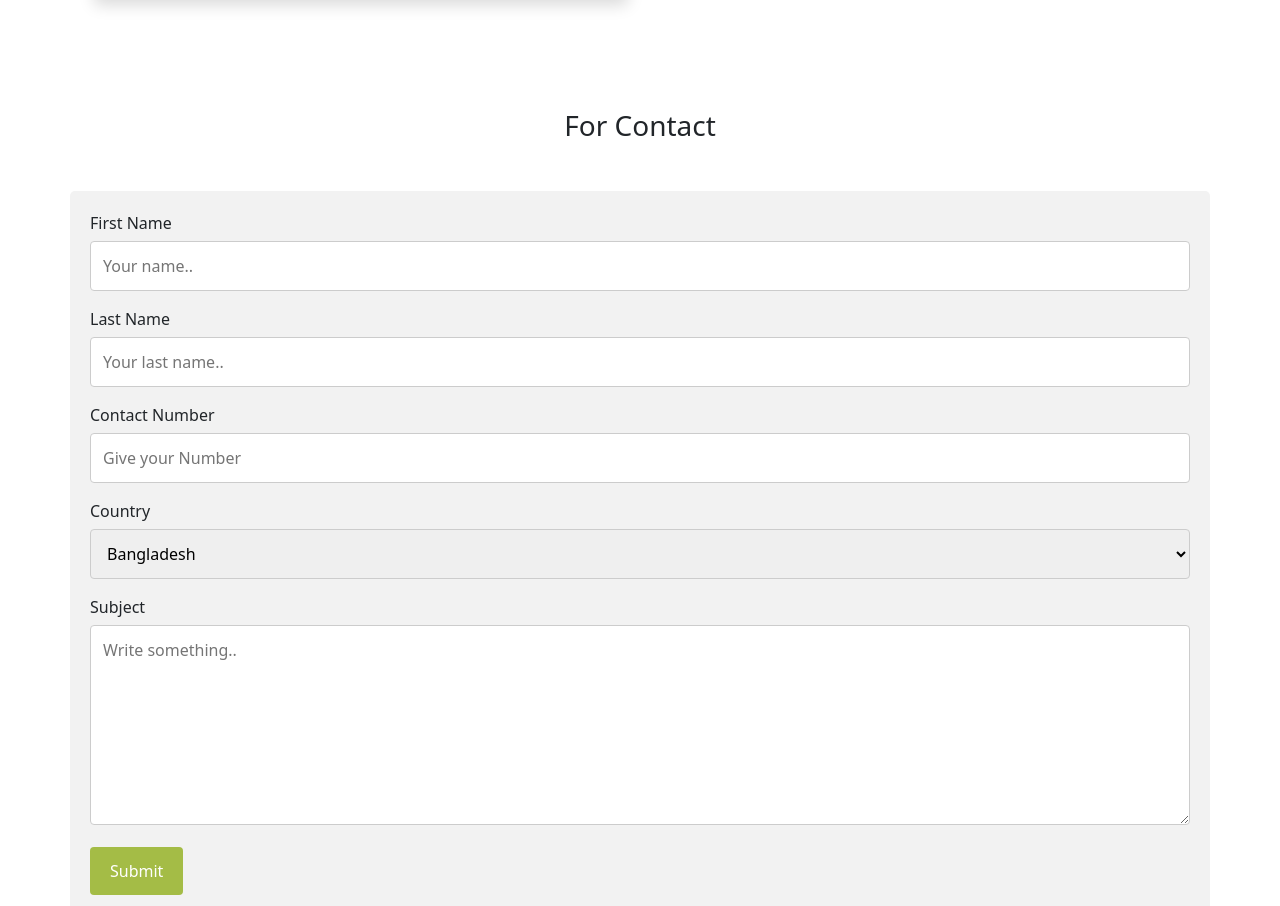
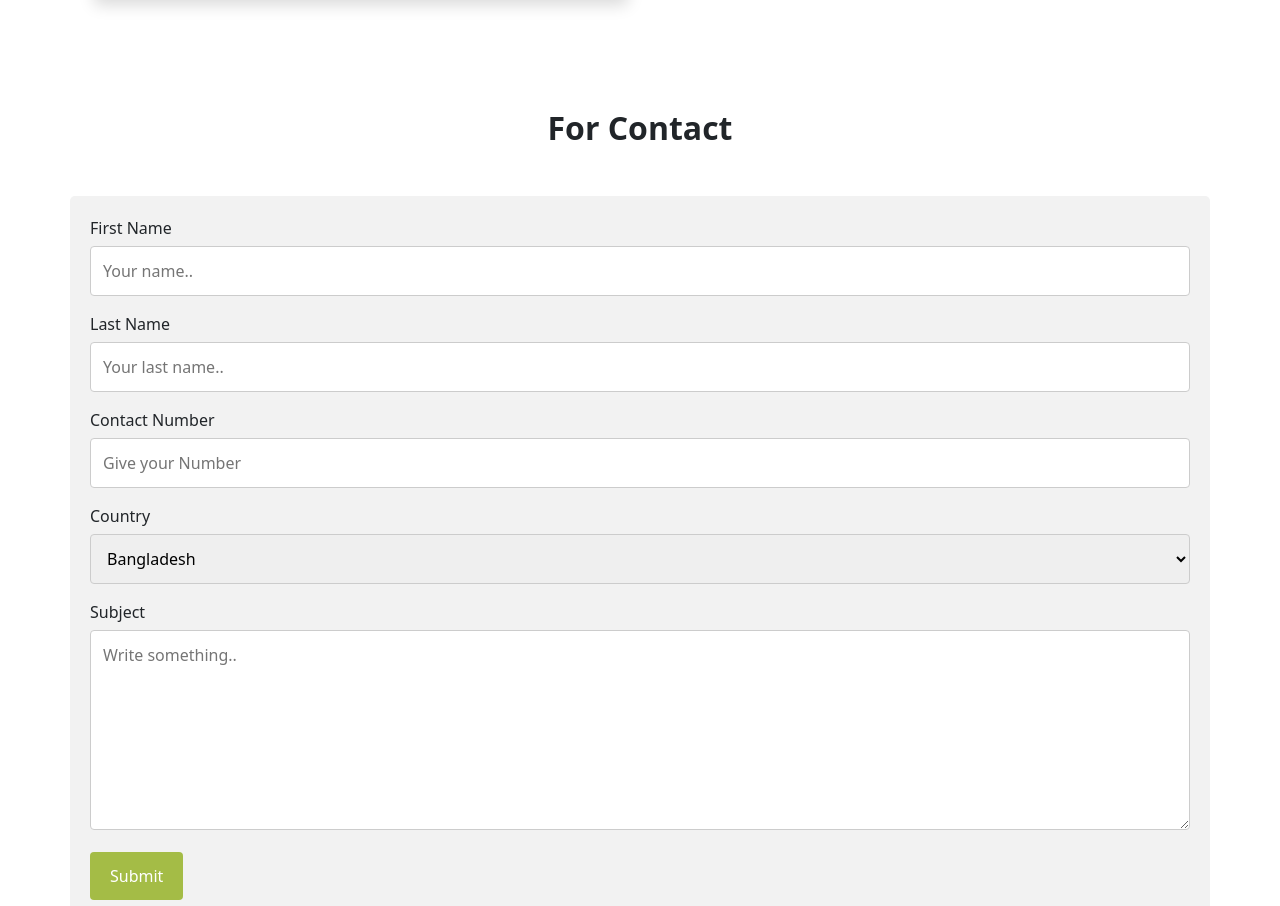
Before and after one commit to akramulratul/Penguin-Fashion, a plain HTML site: page index.html in a window 1280 px wide. Shown: the part 2955-3861 px from the top of the page. Drawn offline with nearby package versions, Linux system fonts and the light colour scheme.

Commit message:
finishing

```diff
--- a/index.html
+++ b/index.html
@@ -204,7 +204,7 @@
 </main>
 <footer>
   <section id="contact">
-    <h3 class="text-center">For Contact</h3>
+    <h2 class="text-center"><b>For Contact</b></h2>
     <div class="containe container mt-5">
         <label for="fname">First Name</label>
         <input type="text" id="fname" name="firstname" placeholder="Your name..">
```
